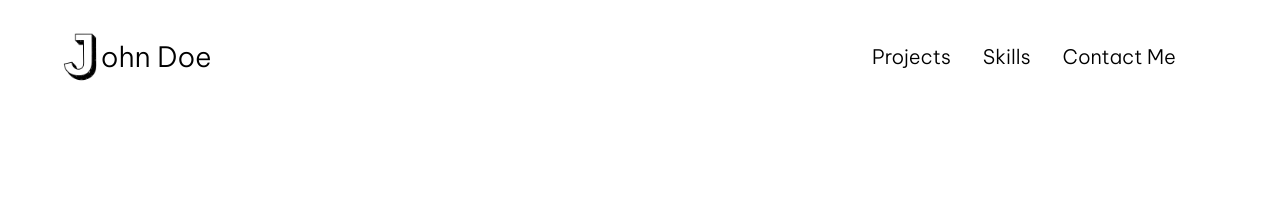
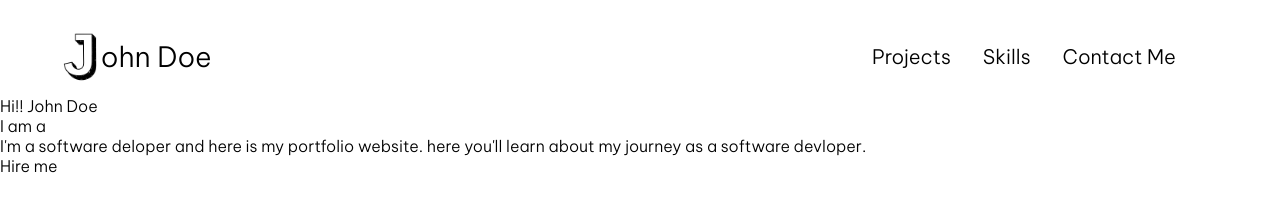
Before and after one commit to Vaibhya012/Codehelp, a plain HTML site: page Lecture12/Portfolio/index.html in a window 1280 px wide. Drawn offline with Linux system fonts and the light colour scheme.

Commit message:
Add Hero Section
add hero sec without css

```diff
--- a/Lecture12/Portfolio/index.html
+++ b/Lecture12/Portfolio/index.html
@@ -26,6 +26,20 @@
             </div>
         </div>
 
+        <div class="hero-section-left">
+             <div class="hero-section-heading">Hi!! John Doe</div>
+
+             <div class="hero-section-sub-heading">
+                I am a <span class="role"></span>
+             </div>
+
+             <div class="hero-section-description">
+                I'm a software deloper and here is my portfolio website. here you'll learn about my journey as a software devloper.
+             </div>
+
+             <div class="btn-pink" id="btn">Hire me</div>
+        </div>
+
     </div>
 
 </body>
```
